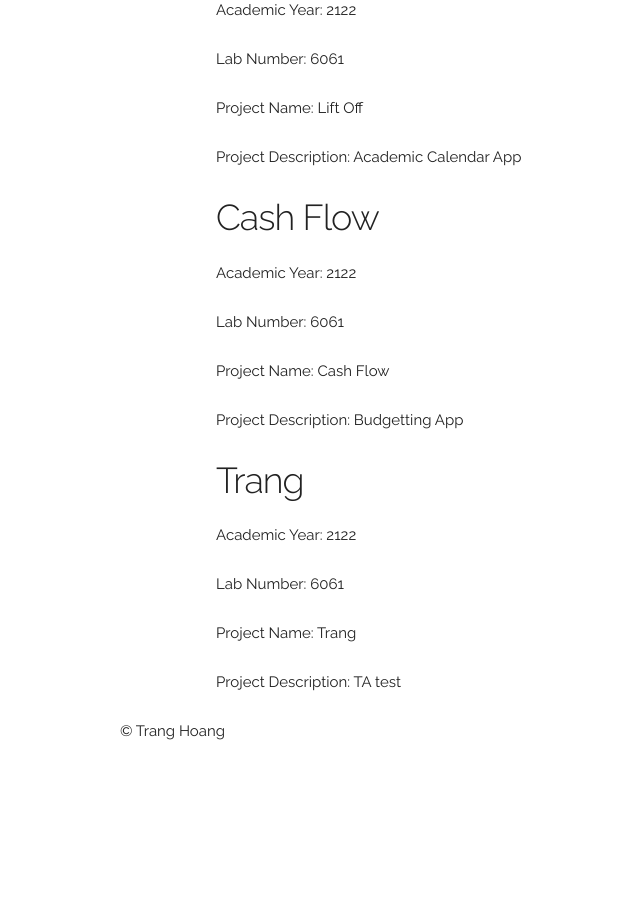
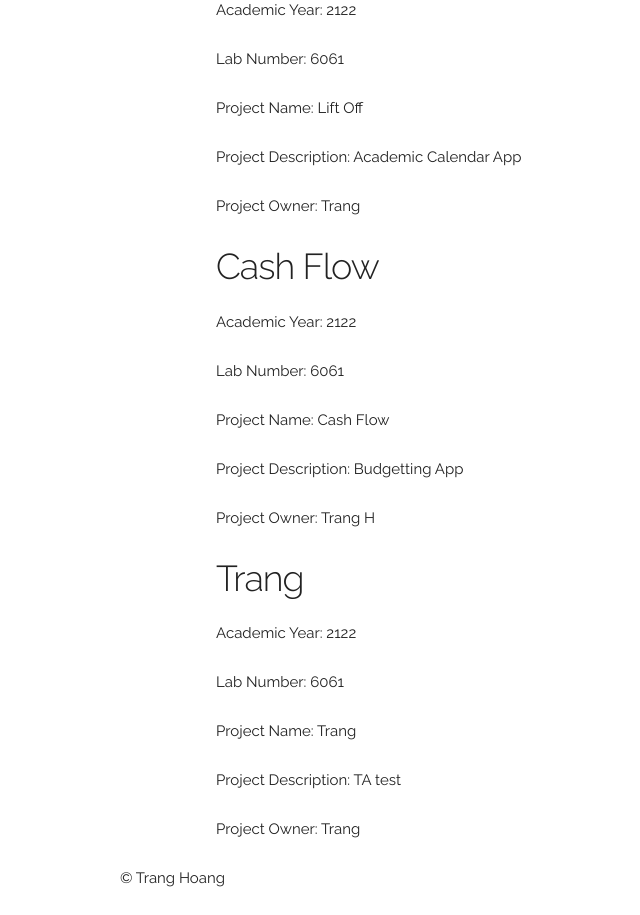
Before and after one commit to tmh327/Drexel-CI-10X-Archive, a Flask app: page /projects in a window 1280 px wide. Shown: the part 154-1069 px from the top of the page, without its empty margins (40-680 px from the left). Before the commit the page ends 894 px from the top, so only its background shows below. Run offline with Flask 2, Linux system fonts and the light colour scheme; a user stored in the database is signed in; data comes from the database, SQL or seed files in the repository; both versions use the stored data as it was after the commit.

Commit message:
Update profile and projects show owner

```diff
--- a/forms.py
+++ b/forms.py
@@ -23,7 +23,6 @@ class RegisterForm(FlaskForm):
   role_lists = curs.fetchall()
 
   email = StringField('Email',validators=[DataRequired(),Email()])
-  password = PasswordField('Password',validators=[DataRequired(), Length(min=8, max=20)])
   name = StringField('Name',validators=[DataRequired()])
   role_id = SelectField('Role', choices=role_lists)
   remember = BooleanField('Remember Me')
@@ -56,5 +55,4 @@ class ProjectForm(FlaskForm):
 class ProfileForm(FlaskForm):
   name = StringField('Name', validators= [DataRequired()])
   email = StringField('Email',validators=[DataRequired(),Email()])
-  password = PasswordField('Password',validators=[DataRequired(), Length(min=8, max=20)])
   submit = SubmitField('Save')
--- a/run.py
+++ b/run.py
@@ -1,8 +1,6 @@
 from flask import Flask, render_template, url_for, flash, request, redirect, Response, session
 import sqlite3
 from flask_login import LoginManager, UserMixin, login_required, login_user, logout_user, current_user
-from matplotlib import projections
-from numpy import true_divide
 from forms import LoginForm, ProjectForm, RegisterForm, ProfileForm
 
 app = Flask(__name__, static_folder='public', static_url_path='')
@@ -29,6 +27,20 @@ class User(UserMixin):
     def get_id(self):
          return self.id
 
+class Project:
+     def __init__(self, project_id, academic_year, lab_number, project_name, project_description, user_id):
+          self.project_id = project_id
+          self.academic_year = academic_year
+          self.lab_number = lab_number
+          self.project_name = project_name
+          self.project_description = project_description
+          self.project_owner = self.find_owner(user_id)
+     def find_owner(self, user_id):
+          conn = sqlite3.connect('ci_archive.db')
+          curs = conn.cursor()
+          curs.execute("SELECT name from users where user_id = (?)",[user_id])
+          lu = curs.fetchone()
+          return lu[0]
 @login_manager.user_loader
 def load_user(user_id):
    conn = sqlite3.connect('ci_archive.db')
@@ -87,16 +99,22 @@ def register():
 def profile():
      return render_template('profile.html', user=current_user, title='Profile')
 
-@app.route('/edit_profile')
+@app.route('/edit_profile', methods=['GET','POST'])
 @login_required
 def edit_profile():
      form = ProfileForm()
      if form.validate_on_submit():
-          pass
+          conn = sqlite3.connect('ci_archive.db')
+          curs = conn.cursor()
+          current_user.name = form.name.data
+          current_user.email = form.email.data
+          curs.execute("UPDATE users SET name = ?, email = ? WHERE user_id = ?",    [form.name.data, form.email.data, current_user.id])
+          curs.connection.commit()
+          flash('You have successfully updated your profile!')
+          return redirect(url_for('profile'))
      elif request.method == 'GET':
-        form.name.data = current_user.name
-        form.email.data = current_user.email
-        form.password.data = current_user.password
+          form.name.data = current_user.name
+          form.email.data = current_user.email
      return render_template('edit_profile.html', user=current_user, title='Edit Profile', form=form)
 
 @app.route('/home')
@@ -121,20 +139,29 @@ def main():
      else:
           return render_template('index.html', title='DREXEL CI10X ARCHIVE')
 @app.route('/project/<int:id>', methods=('GET', 'POST'))
+@login_required
 def project(id):
      conn = sqlite3.connect('ci_archive.db')
      curs = conn.cursor()
-     curs.execute("SELECT project_id, academic_year, lab_number, project_name, project_description FROM projects where project_id = (?)",[id])
-     project = curs.fetchone()
+     curs.execute("SELECT * FROM projects where project_id = (?)",[id])
+     sql_project = curs.fetchone()
+     if sql_project is None:
+          return None
+     else:
+          project = Project(sql_project[0], sql_project[1], sql_project[2], sql_project[3], sql_project[4], sql_project[5])
      return render_template('project.html', project=project)
 
 @app.route('/projects')
+@login_required
 def projects():
      conn = sqlite3.connect('ci_archive.db')
      curs = conn.cursor()
      curs.execute("SELECT * FROM projects")
      #curs.execute("SELECT academic_year, lab_number, project_name, project_description FROM projects")
-     projects = list(curs.fetchall())
+     sql_projects = list(curs.fetchall())
+     projects = []
+     for sql_project in sql_projects:
+          projects.append(Project(sql_project[0], sql_project[1], sql_project[2], sql_project[3], sql_project[4], sql_project[5]))
      return render_template('projects.html', projects=projects)
 
 @app.route('/create/', methods=('GET', 'POST'))
--- a/templates/projects.html
+++ b/templates/projects.html
@@ -4,11 +4,12 @@
     <h1>{% block title %} {{Projects}} {% endblock %}</h1>
     {% for project in projects %}
         <div class='message'>
-            <h3> {{ project[3] }}</h3>
-            <p>Academic Year: {{ project[1] }}</p>
-            <p>Lab Number: {{ project[2] }}</p>
-            <p>Project Name: {{ project[3] }}</p>
-            <p>Project Description: {{ project[4] }}</p>
+            <h3> {{ project.project_name }}</h3>
+            <p>Academic Year: {{ project.academic_year }}</p>
+            <p>Lab Number: {{ project.lab_number }}</p>
+            <p>Project Name: {{ project.project_name }}</p>
+            <p>Project Description: {{ project.project_description }}</p>
+            <p>Project Owner: {{ project.project_owner }}</p>
         </div>
     {% endfor %}
 {% endblock %}
```
Also changed, not shown: templates/edit_profile.html (+1 -8 lines), templates/project.html (+6 -5 lines), ci_archive.db.
